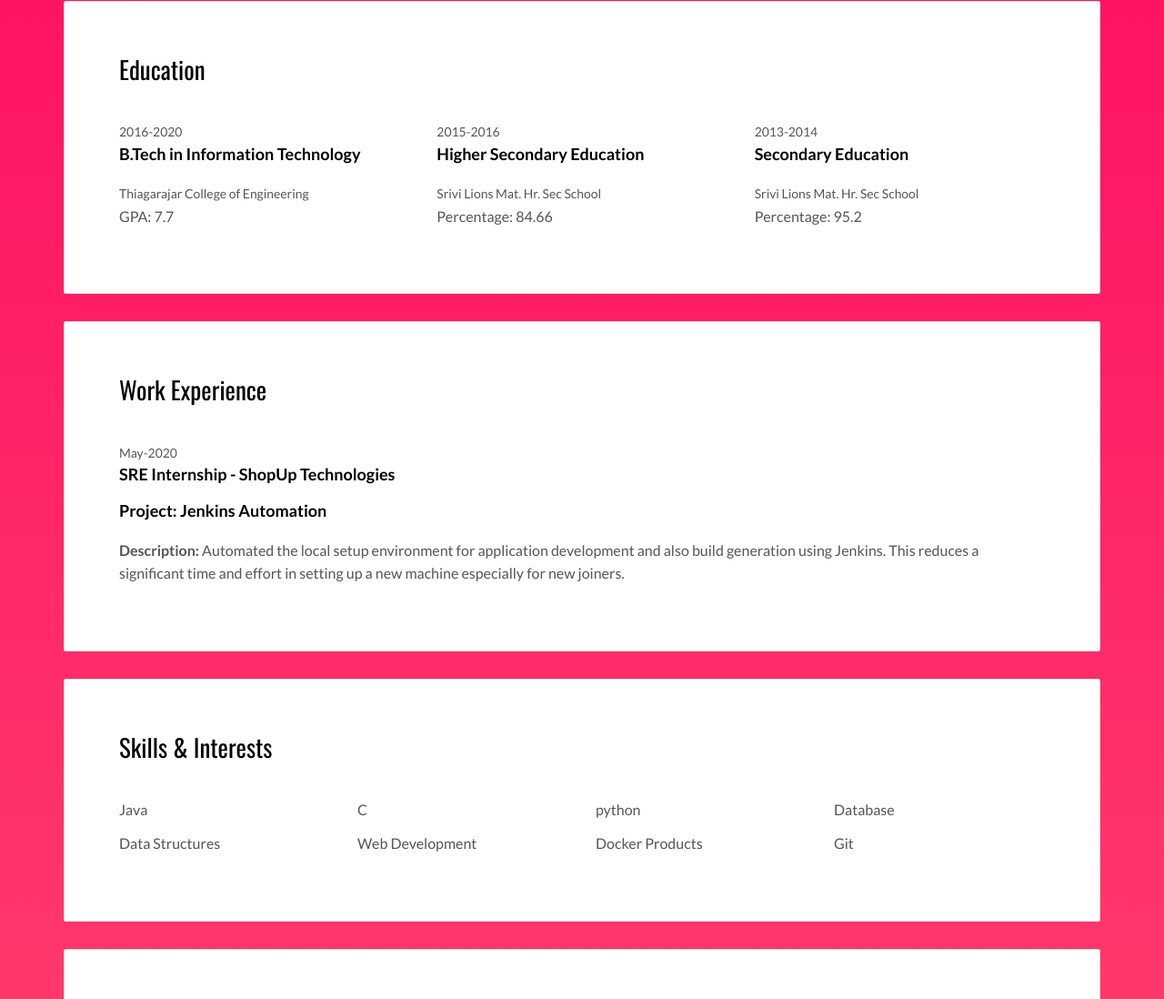
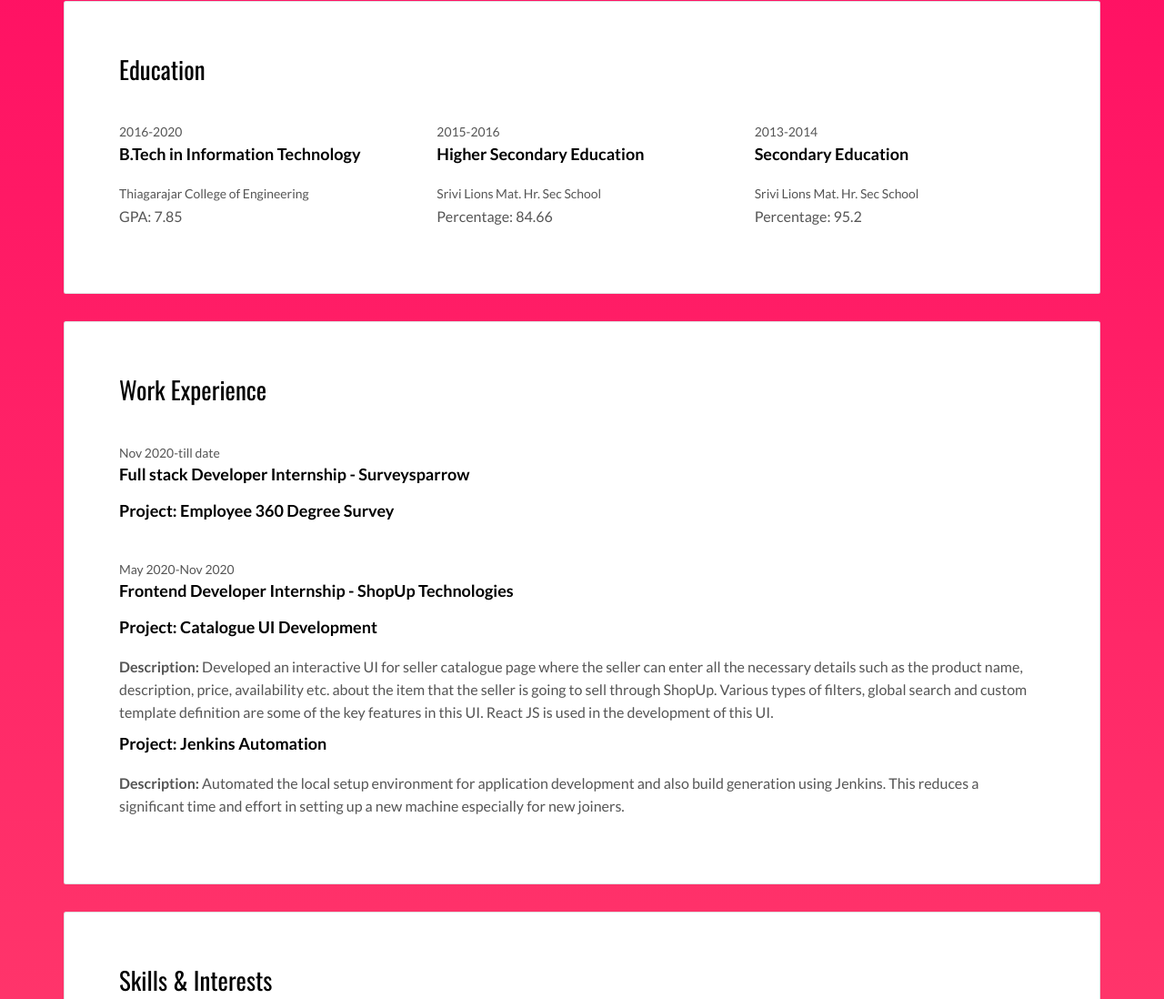
Before and after one commit to sanjaybabu-M/sanjaybabu, a plain HTML site: page index.html in a window 1280 px wide. Shown: the part 594-1692 px from the top of the page at 91% size. Drawn offline with nearby package versions, Linux system fonts and the light colour scheme.

Commit message:
Update index.html

```diff
--- a/index.html
+++ b/index.html
@@ -46,7 +46,7 @@
                   <p class="social-buttons"><a href="tel:+919524485574" title=""><span class="social-round-icon fa-icon"><i class="fa fa-whatsapp"></i></span>&nbsp;&nbsp;+91 9524485574</a></p>
               </div>
               <div class="col-md-14">
-                  <p class="social-buttons"><a href="https://drive.google.com/file/d/19wcynq3ztBdxzUYyXBCWho0hiOv-W9T5/view?usp=sharing" title="" target="_blank"><span class="social-round-icon fa-icon"><i class="fa fa-file"></i></span>&nbsp;&nbsp;View Resume</a></p>
+                  <p class="social-buttons"><a href="https://drive.google.com/file/d/13--pT7vb2vAT6_9pDKoCDZJYuq4i4IYU/view?usp=sharing" title="" target="_blank"><span class="social-round-icon fa-icon"><i class="fa fa-file"></i></span>&nbsp;&nbsp;View Resume</a></p>
               </div>
             </div>
           </div>
@@ -60,7 +60,7 @@
                   <small class="date">2016-2020</small>
                   <h3 class="h5 date-title">B.Tech in Information Technology</h3>
                   <small>Thiagarajar College of Engineering</small>
-                  <p>GPA: 7.7</p>
+                  <p>GPA: 7.85</p>
                 </div>
               </div>
               <div class="col-md-4">
@@ -86,10 +86,17 @@
           <div class="card-block">
             <h2>Work Experience</h2>
             <div class="work-experience">
-              <small class="date">May-2020</small>
-              <h3 class="h5 date-title">SRE Internship - <a href="https://shopup.com.bd/" title="Create professionnal website">ShopUp Technologies</a></h3>
-              <h4 class="h5 date-title">Project: Jenkins Automation</h2>
-              <p><b>Description:</b> Automated the local setup environment for application development and also build generation using Jenkins. This reduces a significant time and effort in setting up a new machine especially for new joiners.</p>
+              <small class="date">Nov 2020-till date</small>
+              <h3 class="h5 date-title">Full stack Developer Internship - <a href="https://shopup.com.bd/" title="Create professionnal website">Surveysparrow</a></h3>
+              <h4 class="h5 date-title">Project: Employee 360 Degree Survey</h2>
+            </div>
+             <div class="work-experience">
+               <small class="date">May 2020-Nov 2020</small>
+               <h3 class="h5 date-title">Frontend Developer Internship - <a href="https://shopup.com.bd/" title="Create professionnal website">ShopUp Technologies</a></h3>
+               <h4 class="h5 date-title">Project: Catalogue UI Development</h2>
+               <p><b>Description:</b> Developed an interactive UI for seller catalogue page where the seller can enter all the necessary details such as the product name, description, price, availability etc. about the item that the seller is going to sell through ShopUp. Various types of filters, global search and custom template definition are some of the key features in this UI. React JS is used in the development of this UI.</p>
+               <h4 class="h5 date-title">Project: Jenkins Automation</h2>
+               <p><b>Description:</b> Automated the local setup environment for application development and also build generation using Jenkins. This reduces a significant time and effort in setting up a new machine especially for new joiners.</p>
             </div>
           </div>
         </div>
```
